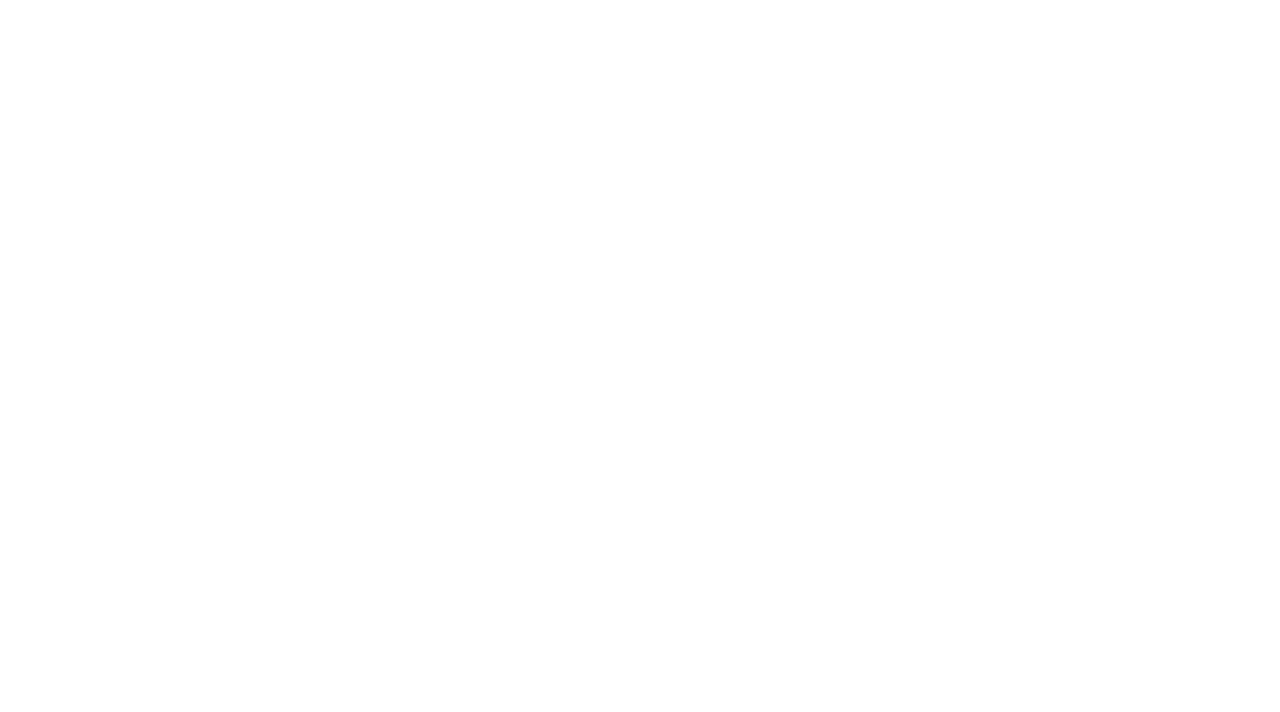
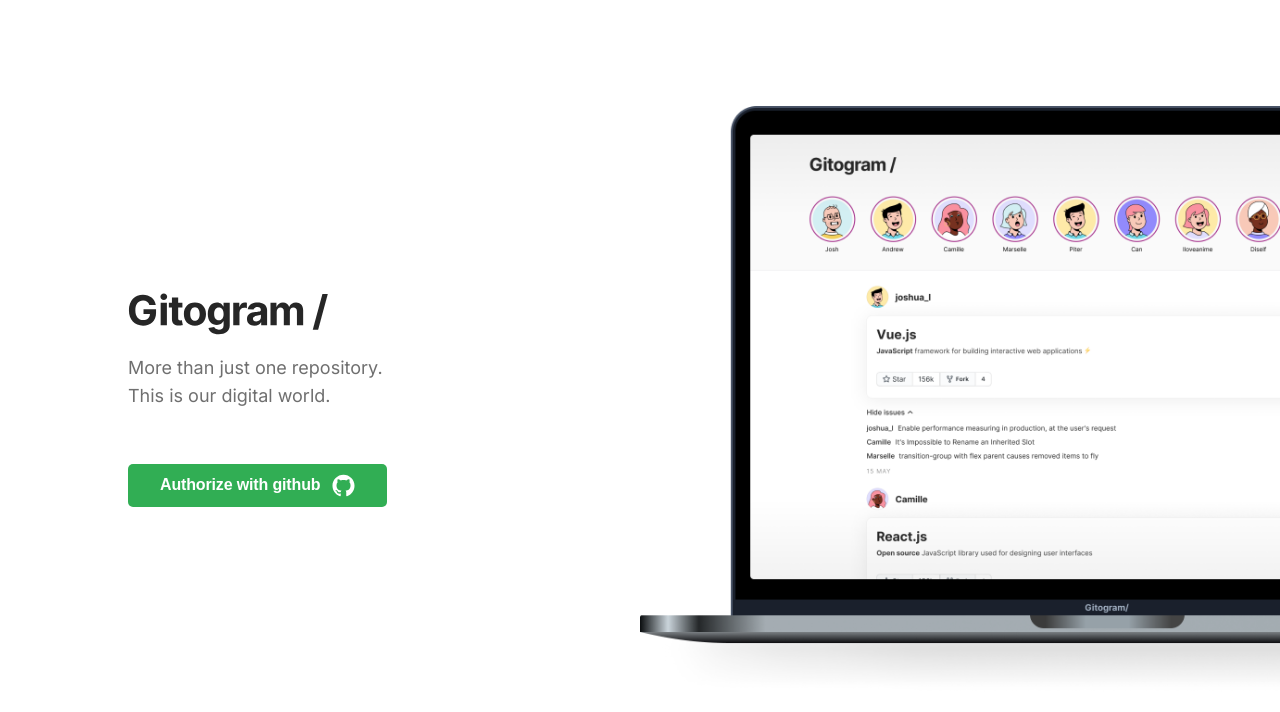
Before and after one commit to golova-hub/gitogram4, a Vue app: page /#/auth in a window 1280 px wide. Before the commit this address had no page. Shown: the top 712 px of the page. Built offline with nearby package versions, Linux system fonts and the light colour scheme.

Commit message:
Auth - test token

```diff
--- a/public/index.html
+++ b/public/index.html
@@ -3,7 +3,7 @@
   <head>
     <meta charset="utf-8">
     <meta http-equiv="X-UA-Compatible" content="IE=edge">
-    <meta name="viewport" content="width=device-width,initial-scale=1.0">
+    <meta name="viewport" content="width=device-width, initial-scale=1">
     <link rel="icon" href="<%= BASE_URL %>favicon.ico">
     <!-- fonts -->
     <link rel="preconnect" href="https://fonts.googleapis.com">
--- a/src/api/rest/readmeRepo.js
+++ b/src/api/rest/readmeRepo.js
@@ -7,8 +7,8 @@
     // headers: {
     //   accept: 'application/vnd.github.v3.html+json'
     // },
-    url: `/repos/${owner}/${repo}/readme`,
-    headers: contentHeader
-    // url: '/repos/golova-hub/gitogram4/readme'
+    // url: `/repos/${owner}/${repo}/readme`,
+    headers: contentHeader,
+    url: '/repos/golova-hub/gitogram4/readme'
   })
 }
--- /dev/null
+++ b/src/components/auth/AuthUser.vue
@@ -0,0 +1,121 @@
+<template>
+  <div class="g-dflex-center">
+    <div class="main-info">
+      <div class="icon-logo">
+        <icon-comp name="LogoIcon"/>
+      </div>
+      <p class="auth-txt">More than just one repository.<br>This is our digital world.</p>
+      <button class="g-btn theme-green" @click="getCode">
+        <span class="btn-text">
+          Authorize with github
+        </span>
+        <div class="icon-github">
+          <icon-comp name="GithubIcon"/>
+        </div>
+      </button>
+    </div>
+    <div class="main-img">
+      <img src="../../../public/images/main.png" alt="Главная" />
+    </div>
+  </div>
+</template>
+
+<script>
+import { IconComp } from '../../icons/'
+
+const clientId = 'ae6368b837d83022b977'
+const clientSecret = '17dac71d7f3adfdbece7719d87699b214e2ffe25'
+
+export default {
+  name: 'AuthUser',
+  components: {
+    IconComp
+  },
+  methods: {
+    getCode () {
+      // перенаправить на страницу гитхаба, чтобы там он ввел данные
+      const githubAuthApi = 'https://github.com/login/oauth/authorize'
+      // показать какое приложение будет запрашивать доступ, передаем сюда clientId
+      const params = new URLSearchParams()
+      params.append('client_id', clientId)
+      // набор данных, к которым приложение получит доступ, читай на гитхаб
+      params.append('scope', 'repo:status read:user')
+      window.location.href = `${githubAuthApi}?${params}`
+    }
+    // async getUser () {
+    //   try {
+    //     const response = await fetch('https://api.github.com/user')
+    //     const data = await response.json
+    //     console.log(data)
+    //   } catch (error) {
+    //     console.log(error)
+    //   }
+    // }
+  },
+  // нас будет перенаправлять назад, поэтому будут срабатывать хуки
+  // проверим есть ли код
+  async created () {
+    const code = new URLSearchParams(window.location.search).get('code')
+    // если есть код, то выполним еще запрос
+    if (code) {
+      try {
+        // передаем запрос на обмен кода на токен, надо делать с сервера - сейчасс с локальной машины
+        const response = await fetch('https://webdev-api.loftschool.com/github', {
+          method: 'POST',
+          // mode: 'cors',
+          headers: {
+            // если используется библиотека, этот заголовок будет передан автоматически
+            'Content-type': 'application/json'
+          },
+          body: JSON.stringify({
+            clientId,
+            code,
+            clientSecret
+          })
+        })
+        // нам вернеется токен
+        // при запросе с fetch api необходимо преобразовать ответ
+        // console.log(response)
+        const { token } = await response.json
+        console.log({ token })
+      } catch (error) {
+        console.log(error)
+      }
+    }
+  }
+}
+</script>
+
+<style lang="scss" scoped>
+  .g-dflex-center {
+    min-height: 100vh;
+  }
+  .icon-logo {
+    width: 200px;
+  }
+  .g-btn {
+    min-width: initial;
+    margin-top: 22px;
+    white-space: nowrap;
+    display: flex;
+    align-items: center;
+  }
+  .icon-github {
+    width: 23px;
+    height: 23px;
+    margin-left: 12px;
+  }
+  .auth-txt {
+    color: #6F6F6F;
+    font-weight: 400;
+    font-size: 18px;
+    line-height: 28px;
+    margin-bottom: 54px;
+  }
+  .main-info {
+    min-width: 50%;
+    max-width: 50%;
+    width: 50%;
+    padding-left: 10vw;
+  }
+</style>
--- /dev/null
+++ b/src/components/auth/index.js
@@ -0,0 +1 @@
+export { default as AuthUser } from './AuthUser'
--- a/src/components/progressBar/ProgressBar.vue
+++ b/src/components/progressBar/ProgressBar.vue
@@ -39,7 +39,7 @@
     //   this.active = true
     // }, 0)
     setTimeout(() => {
-      this.active = true && this.isActive
+      this.active = this.isActive
     }, 0)
     // навесим слушатель на событие окошчание загрузки и передадим в метод emit
     this.$refs.indicator.addEventListener('transitionend', this.emitOnFinish)
--- a/src/components/sliderItem/SliderItem.vue
+++ b/src/components/sliderItem/SliderItem.vue
@@ -3,7 +3,7 @@
   <div :class="{ active: isActive }" class="slider-item">
     <div class="slide-head">
       <!-- <progress-bar :active='active'></progress-bar> -->
-      <progress-bar :active='isActive'></progress-bar>
+      <progress-bar :isActive='isActive'></progress-bar>
       <div class="slide-container">
         <post-user-profile :postAvatar="postAvatar"
             :postLogin="postLogin"></post-user-profile>
@@ -31,12 +31,13 @@
       </div>
     </div>
     <template v-if="isActive">
-        <button class="btn btn-next">
+      <!-- в зависимости от зачения пропов, ввыводим кнопки -->
+        <button v-if="btnsShown.includes('next')" class="btn btn-next" @click="$emit('nextSlide')">
           <div class="icon-arrow">
             <icon-comp name="ArrowIcon"/>
             </div>
         </button>
-        <button class="btn btn-prev">
+        <button v-if="btnsShown.includes('prev')" class="btn btn-prev" @click="$emit('prevSlide')">
           <div class="icon-arrow">
             <icon-comp name="ArrowIcon"/>
           </div>
@@ -66,6 +67,7 @@
   //     sliderBtnText: 'Follow'
   //   }
   // },
+  emits: ['prevSlide', 'nextSlide'],
   props: {
     active: Boolean,
     loading: Boolean,
@@ -90,6 +92,15 @@
       type: Number,
       required: true,
       default: 1
+    },
+    // чтобы сккрывать кнопки на крайних слайдах
+    // если передан весь массив, показываем обе кнопки
+    btnsShown: {
+      type: Array,
+      default: () => ['next', 'prev']
+      // validator(value) ={
+      //   return value.every((item) => item === 'netx' || item === 'prev')
+      // }
     }
   }
 }
--- /dev/null
+++ b/src/icons/variants/GithubIcon.vue
@@ -0,0 +1,5 @@
+<template>
+  <svg preserveAspectRatio="none" viewBox="0 0 24 24" fill="none" xmlns="http://www.w3.org/2000/svg">
+    <path fill-rule="evenodd" clip-rule="evenodd" d="M12 0.727051C5.64625 0.727051 0.5 5.8733 0.5 12.227C0.5 17.3158 3.79187 21.6139 8.36312 23.1377C8.93812 23.2383 9.15375 22.8933 9.15375 22.5914C9.15375 22.3183 9.13938 21.4127 9.13938 20.4495C6.25 20.9814 5.5025 19.7452 5.2725 19.0983C5.14313 18.7677 4.5825 17.747 4.09375 17.4739C3.69125 17.2583 3.11625 16.7264 4.07938 16.712C4.985 16.6977 5.63188 17.5458 5.8475 17.8908C6.8825 19.6302 8.53563 19.1414 9.19688 18.8396C9.2975 18.0921 9.59938 17.5889 9.93 17.3014C7.37125 17.0139 4.6975 16.022 4.6975 11.6233C4.6975 10.3727 5.14312 9.33768 5.87625 8.53267C5.76125 8.24517 5.35875 7.06643 5.99125 5.48518C5.99125 5.48518 6.95438 5.1833 9.15375 6.66393C10.0738 6.40518 11.0513 6.2758 12.0288 6.2758C13.0063 6.2758 13.9838 6.40518 14.9038 6.66393C17.1031 5.16893 18.0662 5.48518 18.0662 5.48518C18.6987 7.06643 18.2962 8.24517 18.1812 8.53267C18.9144 9.33768 19.36 10.3583 19.36 11.6233C19.36 16.0364 16.6719 17.0139 14.1131 17.3014C14.53 17.6608 14.8894 18.3508 14.8894 19.4289C14.8894 20.967 14.875 22.2033 14.875 22.5914C14.875 22.8933 15.0906 23.2527 15.6656 23.1377C20.2081 21.6139 23.5 17.3014 23.5 12.227C23.5 5.8733 18.3538 0.727051 12 0.727051Z" fill="currentColor"/>
+    </svg>
+</template>
--- a/src/icons/variants/index.js
+++ b/src/icons/variants/index.js
@@ -6,3 +6,4 @@
 export { default as ModifierIcon } from './ModifierIcon.vue'
 export { default as CloseIcon } from './CloseIcon.vue'
 export { default as ArrowIcon } from './ArrowIcon.vue'
+export { default as GithubIcon } from './GithubIcon.vue'
--- a/src/router/routes.js
+++ b/src/router/routes.js
@@ -2,9 +2,11 @@
 // импортируем необходимый файл страницы
 import MainFeeds from '../pages/mainfeeds/MainFeeds.vue'
 import SliderUserStory from '../components/sliderUserStory/SliderUserStory.vue'
+import { AuthUser } from '@/components/auth'
 
 export default [
   // когда открываем корневую страницу, то открываем компонент
   { path: '/', component: MainFeeds },
-  { path: '/slider', component: SliderUserStory }
+  { path: '/slider', component: SliderUserStory },
+  { path: '/auth', component: AuthUser }
 ]
```
Also changed, not shown: src/components/sliderUserStory/SliderUserStory.vue (+30 -17 lines), src/pages/mainfeeds/MainFeeds.vue (+9 -0 lines), public/images/main.png (added).
